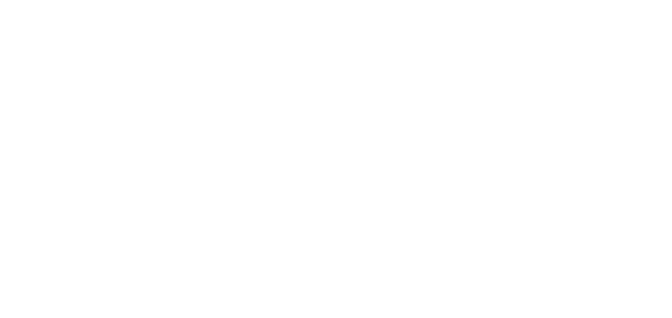
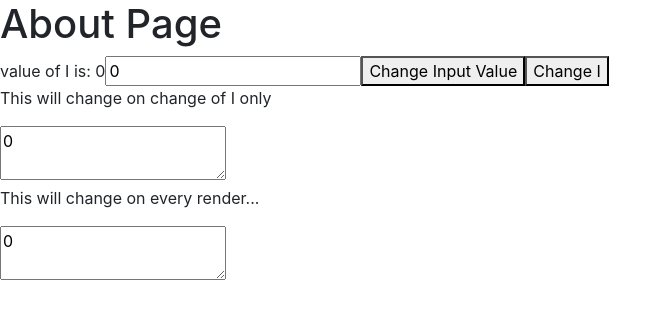
Before and after one commit to Hasnanivishal/react-project, a React (Create React App) app: page /about in a window 1280 px wide. Shown: the top 318 px of the page, without its empty margins (0-672 px from the left). Built offline with nearby package versions, Linux system fonts and the light colour scheme.

Commit message:
Used React Memo

```diff
--- a/src/App.js
+++ b/src/App.js
@@ -7,6 +7,7 @@ import Resgistration from './components/Registration';
 import Home from './components/Home';
 import React from 'react';
 import { ThemeContext } from './context/theme';
+import About from './components/About';
 
 function App() {
   return (
@@ -17,6 +18,7 @@ function App() {
           <Route path="/register" render={()=> <Resgistration theme="Red"/>}/>
           <Route path="/login" component={Login}/>
           <Route path="/home" component={Home} />
+          <Route path="/about" component={About} />
         </Switch>
       </Router>
     </ThemeContext.Provider>
--- /dev/null
+++ b/src/components/About.js
@@ -0,0 +1,34 @@
+import { useMemo, useState } from "react";
+import TextArea from "../controls/textarea";
+
+function About(props) {
+
+    const [i, setI] = useState(0);
+    const [data, setData] = useState(0);
+
+    const memoTextArea = useMemo(()=> {
+        return <TextArea />
+    }, [i]);
+
+    return (
+        <>
+            <h1> About Page </h1>
+            <span>value of I is: {i}</span>
+            <input value={data} onChange={()=> setData(data+1)}></input>
+            <button onClick={()=> setData(data+1)}
+                >Change Input Value</button>
+            <button onClick={()=> setI(i+1)}>Change I</button>
+            <div>
+                <p>This will change on change of I only</p>
+                {memoTextArea}
+            </div>
+            <div>
+                <p>This will change on every render...</p>
+                <TextArea />
+            </div>
+        </>
+    );
+
+}
+
+export default About;
--- a/src/components/Home.js
+++ b/src/components/Home.js
@@ -1,15 +1,24 @@
 import React, { Component, Suspense } from "react";
 import Multiple from "../controls/multiple";
-
+import Label from "../controls/label";
 // Lazy loading of a component
 const LazyLodadedLabel = React.lazy(()=> import("../controls/label"));
 
 class Home extends Component {
     constructor(props) {
         super(props);
+
+        this.state = {
+          val: 1
+        }
     }
 
     componentDidMount(){
+      setInterval(() => {
+        this.setState({
+          val: 1
+        });
+      }, 2000000000);
     }
 
     render(){
@@ -58,6 +67,8 @@ class Home extends Component {
               <Multiple.ChildRender>
                 <Multiple.ListRender data={[{id:1, name: 'vishal'}]}/>
               </Multiple.ChildRender>
+
+              <Label value={this.state.val}/>
             </div>
         );
     }
--- a/src/controls/label.js
+++ b/src/controls/label.js
@@ -1,7 +1,9 @@
+import React from "react";
+
 function Label(props) {
     return (
         <label>{props.value}</label>
     );
 }
 
-export default Label;
+export default React.memo(Label);
--- a/src/controls/multiple.js
+++ b/src/controls/multiple.js
@@ -6,11 +6,11 @@ const Multiple = {
     },
     ListRender: function ListRender(props) {
         return (
-            <ul>
+            <Fragment>
                 {
                     props.data.map((d)=> <li key={d.id}>{d.name}</li>)
                 }
-            </ul>
+            </Fragment>
         );
     },
     ChildRender: function ChildRender(props){
--- /dev/null
+++ b/src/controls/textarea.js
@@ -0,0 +1,14 @@
+import { useEffect, useState } from "react";
+
+let renderTime = 0;
+function TextArea() {
+    useEffect(()=> {
+        renderTime++;
+    });
+
+    return (
+        <textarea value={renderTime} readOnly></textarea>
+    );
+}
+
+export default TextArea;
```
